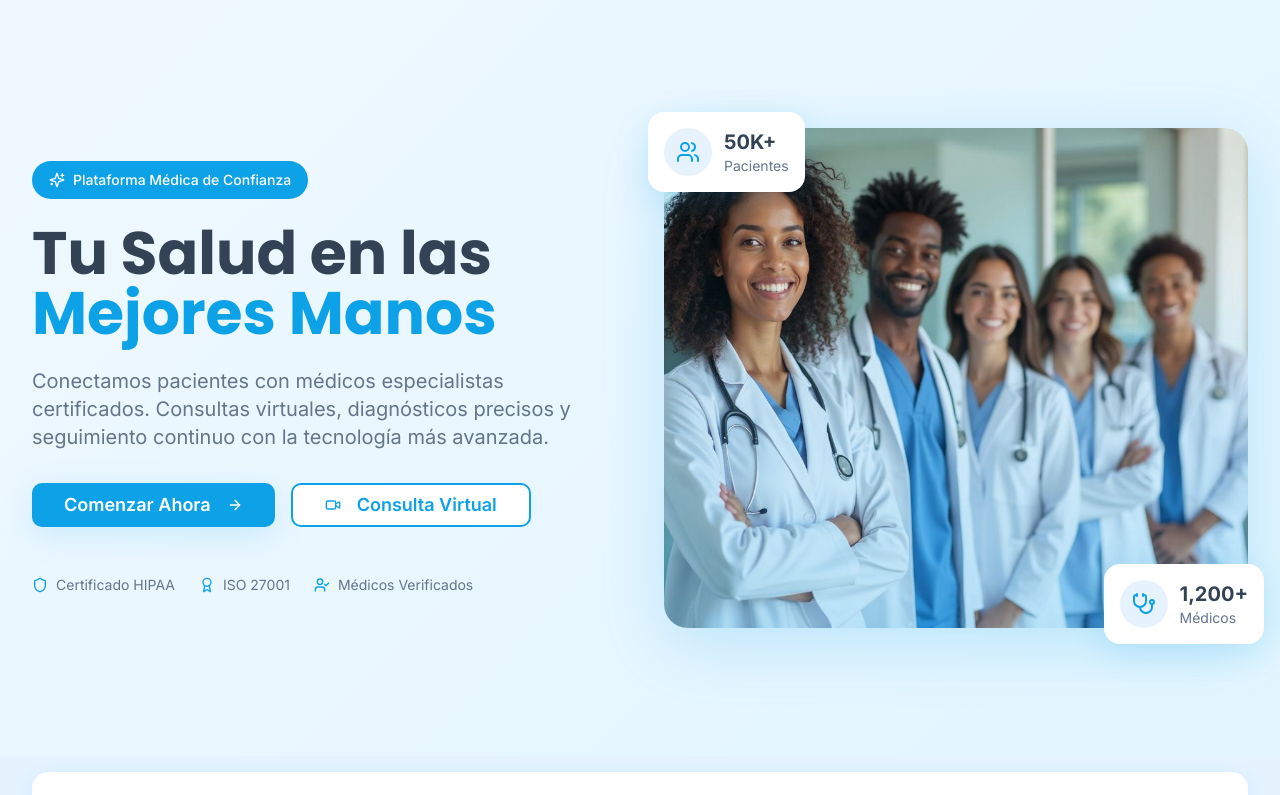
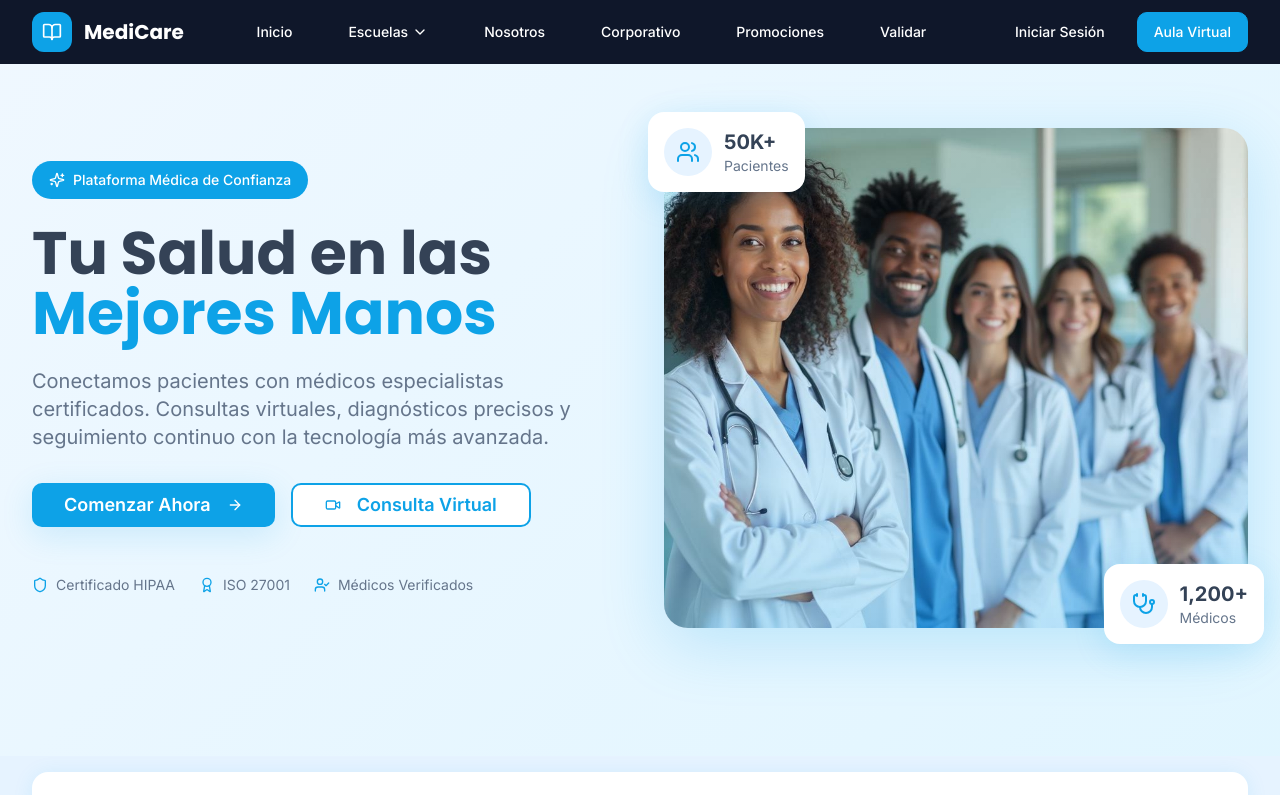
Before and after one commit to carlosleyenda/health-future-nexus, a React (Vite) app: page / in a window 1280 px wide. Shown: the top 795 px of the page. Built offline with nearby package versions, Linux system fonts and the light colour scheme.

Commit message:
Refactor header with glass effect
Implement a sticky header with a glass effect that becomes more noticeable on scroll. The header will maintain the previously defined style.

```diff
--- /dev/null
+++ b/src/components/layout/TopNavigation.tsx
@@ -0,0 +1,154 @@
+import React, { useState, useEffect } from 'react';
+import { Button } from "@/components/ui/button";
+import { ChevronDown, BookOpen } from "lucide-react";
+import { useNavigate } from "react-router-dom";
+import { useAuthStore } from "@/store/auth";
+
+const TopNavigation = () => {
+  const [isScrolled, setIsScrolled] = useState(false);
+  const [isEscuelasOpen, setIsEscuelasOpen] = useState(false);
+  const navigate = useNavigate();
+  const { isAuthenticated } = useAuthStore();
+
+  useEffect(() => {
+    const handleScroll = () => {
+      setIsScrolled(window.scrollY > 50);
+    };
+
+    window.addEventListener('scroll', handleScroll);
+    return () => window.removeEventListener('scroll', handleScroll);
+  }, []);
+
+  const navigationItems = [
+    { name: "Inicio", href: "/" },
+    {
+      name: "Escuelas",
+      href: "/especialidades",
+      hasDropdown: true,
+      submenu: [
+        { name: "Medicina", href: "/especialidades" },
+        { name: "Enfermería", href: "/especialidades" },
+        { name: "Odontología", href: "/especialidades" },
+        { name: "Psicología", href: "/especialidades" }
+      ]
+    },
+    { name: "Nosotros", href: "/nosotros" },
+    { name: "Corporativo", href: "/nosotros" },
+    { name: "Promociones", href: "/servicios" },
+    { name: "Validar", href: "/servicios" }
+  ];
+
+  const handleNavigation = (href: string) => {
+    navigate(href);
+  };
+
+  const handleLogin = () => {
+    navigate("/auth");
+  };
+
+  return (
+    <nav
+      className={`fixed top-0 left-0 right-0 z-50 transition-all duration-300 ${
+        isScrolled
+          ? 'bg-slate-900/80 backdrop-blur-md border-b border-white/10'
+          : 'bg-slate-900'
+      }`}
+    >
+      <div className="max-w-7xl mx-auto px-4 sm:px-6 lg:px-8">
+        <div className="flex justify-between items-center h-16">
+          {/* Logo */}
+          <div className="flex items-center space-x-3">
+            <div className="w-10 h-10 bg-medical-primary rounded-lg flex items-center justify-center">
+              <BookOpen className="h-5 w-5 text-white" />
+            </div>
+            <span className="font-display text-xl font-bold text-white">
+              MediCare
+            </span>
+          </div>
+
+          {/* Navigation Items */}
+          <div className="hidden lg:flex items-center space-x-8">
+            {navigationItems.map((item) => (
+              <div
+                key={item.name}
+                className="relative"
+                onMouseEnter={() => item.hasDropdown && setIsEscuelasOpen(true)}
+                onMouseLeave={() => item.hasDropdown && setIsEscuelasOpen(false)}
+              >
+                <button
+                  onClick={() => handleNavigation(item.href)}
+                  className="flex items-center text-white hover:text-medical-primary px-3 py-2 text-sm font-medium transition-colors duration-200"
+                >
+                  {item.name}
+                  {item.hasDropdown && (
+                    <ChevronDown className={`ml-1 h-4 w-4 transition-transform duration-200 ${
+                      isEscuelasOpen ? 'rotate-180' : ''
+                    }`} />
+                  )}
+                </button>
+
+                {/* Dropdown Menu */}
+                {item.hasDropdown && isEscuelasOpen && (
+                  <div className="absolute top-full left-0 mt-1 w-48 bg-white rounded-lg shadow-lg border border-gray-200 py-2">
+                    {item.submenu?.map((subItem) => (
+                      <button
+                        key={subItem.name}
+                        onClick={() => handleNavigation(subItem.href)}
+                        className="block w-full text-left px-4 py-2 text-sm text-gray-700 hover:bg-medical-lighter hover:text-medical-primary transition-colors"
+                      >
+                        {subItem.name}
+                      </button>
+                    ))}
+                  </div>
+                )}
+              </div>
+            ))}
+          </div>
+
+          {/* Right Side Buttons */}
+          <div className="flex items-center space-x-4">
+            {!isAuthenticated ? (
+              <>
+                <Button
+                  variant="ghost"
+                  onClick={handleLogin}
+                  className="text-white hover:text-medical-primary hover:bg-white/10"
+                >
+                  Iniciar Sesión
+                </Button>
+                <Button
+                  onClick={handleLogin}
+                  className="bg-medical-primary hover:bg-medical-dark text-white border border-medical-primary"
+                >
+                  Aula Virtual
+                </Button>
+              </>
+            ) : (
+              <Button
+                onClick={() => navigate('/dashboard')}
+                className="bg-medical-primary hover:bg-medical-dark text-white"
+              >
+                Dashboard
+              </Button>
+            )}
+          </div>
+
+          {/* Mobile Menu Button */}
+          <div className="lg:hidden">
+            <Button
+              variant="ghost"
+              size="sm"
+              className="text-white hover:text-medical-primary hover:bg-white/10"
+            >
+              <svg className="h-6 w-6" fill="none" viewBox="0 0 24 24" stroke="currentColor">
+                <path strokeLinecap="round" strokeLinejoin="round" strokeWidth={2} d="M4 6h16M4 12h16M4 18h16" />
+              </svg>
+            </Button>
+          </div>
+        </div>
+      </div>
+    </nav>
+  );
+};
+
+export default TopNavigation;
--- a/src/pages/ModernIndex.tsx
+++ b/src/pages/ModernIndex.tsx
@@ -39,6 +39,7 @@ import {
 } from "lucide-react";
 import { useNavigate } from "react-router-dom";
 import { useAuthStore } from "@/store/auth";
+import TopNavigation from "@/components/layout/TopNavigation";
 import medicalTeamHero from "@/assets/medical-team-hero.jpg";
 import doctorPortrait1 from "@/assets/doctor-portrait-1.jpg";
 import doctorPortrait2 from "@/assets/doctor-portrait-2.jpg";
@@ -157,8 +158,11 @@ const ModernIndex = () => {
 
   return (
     <div className="min-h-screen bg-gradient-hero">
+      {/* Top Navigation */}
+      <TopNavigation />
+
       {/* Hero Section */}
-      <section className="relative py-20 lg:py-32 overflow-hidden">
+      <section className="relative py-20 lg:py-32 overflow-hidden pt-32">
         <div className="max-w-7xl mx-auto px-4 sm:px-6 lg:px-8">
           <div className="grid lg:grid-cols-2 gap-12 items-center">
             {/* Content */}
```
